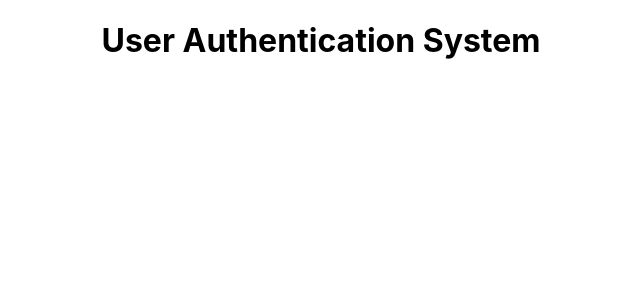
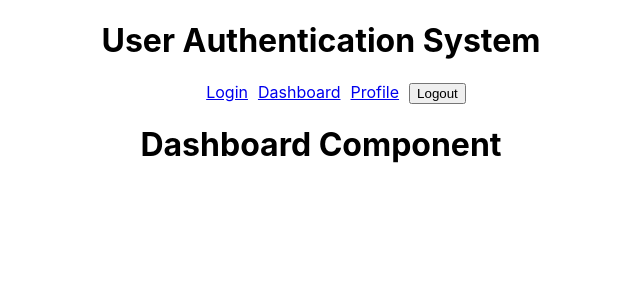
Before and after one commit to CodeSagePath/user-auth-system, a React (Create React App) app: page /dashboard in a window 1280 px wide. Shown: the top 300 px of the page, without its empty margins (319-959 px from the left). Built offline with nearby package versions, Linux system fonts and the light colour scheme.

Commit message:
Routing setup:   - 1. Wrapped the application with BrowserRouter in the root component.   - 2. Setup Routes for Login, Dashboard & Profile Pages.   - 3. Created placeholders for each of these components.   - 4. Esured routes are rendering correct component.

```diff
--- a/package.json
+++ b/package.json
@@ -10,6 +10,7 @@
     "@testing-library/user-event": "^13.5.0",
     "react": "^19.2.7",
     "react-dom": "^19.2.7",
+    "react-router-dom": "^7.18.1",
     "react-scripts": "5.0.1",
     "web-vitals": "^2.1.4"
   },
--- a/src/App.css
+++ b/src/App.css
@@ -2,37 +2,11 @@
   text-align: center;
 }
 
-.App-logo {
-  height: 40vmin;
-  pointer-events: none;
+ul {
+  list-style: none;
 }
 
-@media (prefers-reduced-motion: no-preference) {
-  .App-logo {
-    animation: App-logo-spin infinite 20s linear;
-  }
+li {
+  display: inline;
+  margin-right: 10px;
 }
-
-.App-header {
-  background-color: #282c34;
-  min-height: 100vh;
-  display: flex;
-  flex-direction: column;
-  align-items: center;
-  justify-content: center;
-  font-size: calc(10px + 2vmin);
-  color: white;
-}
-
-.App-link {
-  color: #61dafb;
-}
-
-@keyframes App-logo-spin {
-  from {
-    transform: rotate(0deg);
-  }
-  to {
-    transform: rotate(360deg);
-  }
-}
--- a/src/App.js
+++ b/src/App.js
@@ -1,10 +1,30 @@
 import logo from './logo.svg';
 import './App.css';
+import { Link, Routes, Route } from "react-router-dom";
+import Login from './components/Login';
+import Dashboard from './components/Dashboard';
+import Profile from './components/Profile';
 
 function App() {
   return (
     <div className="App">
       <h1>User Authentication System</h1>
+
+      <nav>
+        <ul>
+          <li><Link to="/login">Login</Link></li>
+          <li><Link to="/Dashboard">Dashboard</Link></li>
+          <li><Link to="/profile">Profile</Link></li>
+          <li><button>Logout</button></li>
+        </ul>
+      </nav>
+
+
+      <Routes>
+        <Route path="/login" element={<Login />} />
+        <Route path="/dashboard" element={<Dashboard />} />
+        <Route path="/profile" element={<Profile />} />
+      </Routes>
     </div>
   );
 }
--- /dev/null
+++ b/src/components/Dashboard.js
@@ -0,0 +1,7 @@
+export default function Dashboard() {
+  return (
+    <div>
+      <h1> Dashboard Component </h1>
+    </div>
+  );
+}
--- /dev/null
+++ b/src/components/Login.js
@@ -0,0 +1,7 @@
+export default function Login() {
+  return (
+    <div>
+      <h1> Login Component </h1>
+    </div>
+  );
+}
--- /dev/null
+++ b/src/components/Profile.js
@@ -0,0 +1,7 @@
+export default function Profile() {
+  return (
+    <div>
+      <h1> Profile Component </h1>
+    </div>
+  );
+}
--- a/src/index.js
+++ b/src/index.js
@@ -4,11 +4,13 @@ import './index.css';
 import App from './App';
 import reportWebVitals from './reportWebVitals';
 
+import { BrowserRouter } from "react-router-dom";
+
 const root = ReactDOM.createRoot(document.getElementById('root'));
 root.render(
-  <React.StrictMode>
+  <BrowserRouter>
     <App />
-  </React.StrictMode>
+  </BrowserRouter>
 );
 
 // If you want to start measuring performance in your app, pass a function
```
Also changed, not shown: 1 other file (tests, documents, lock files or other folders).
